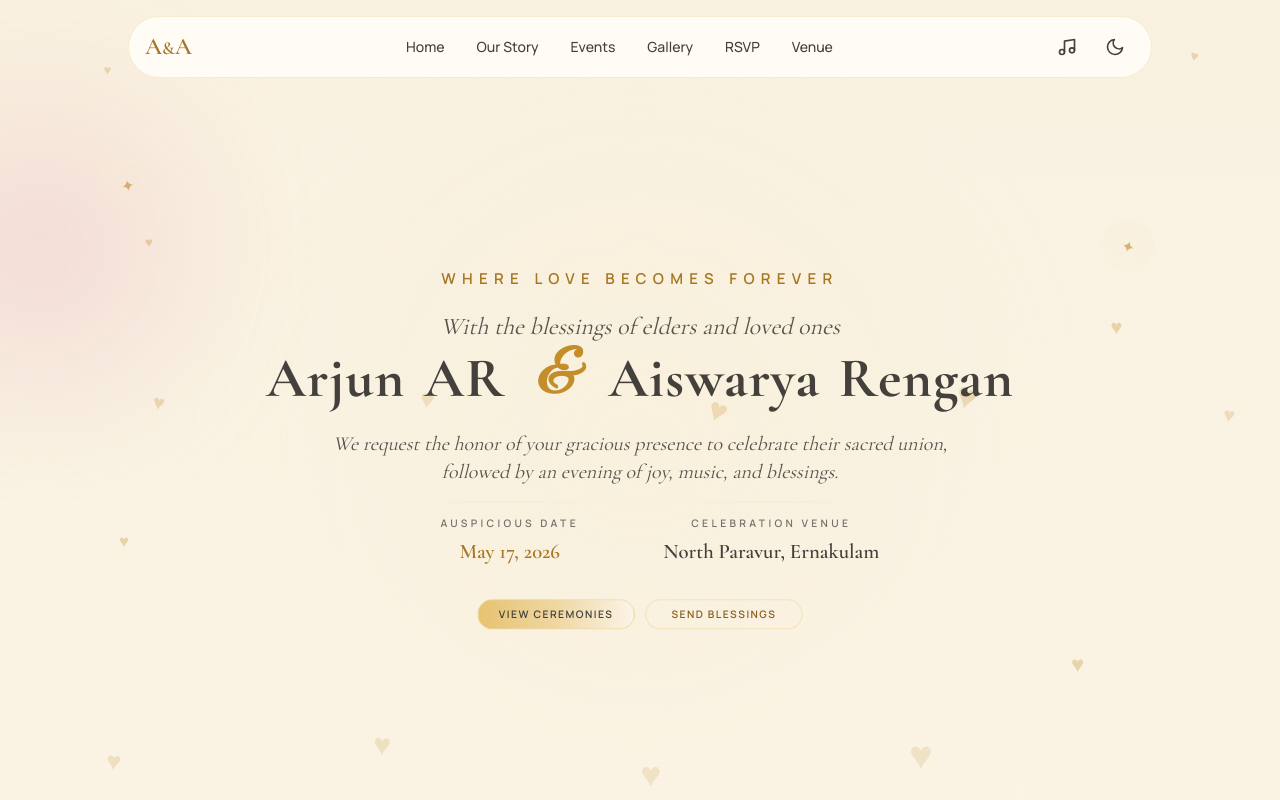
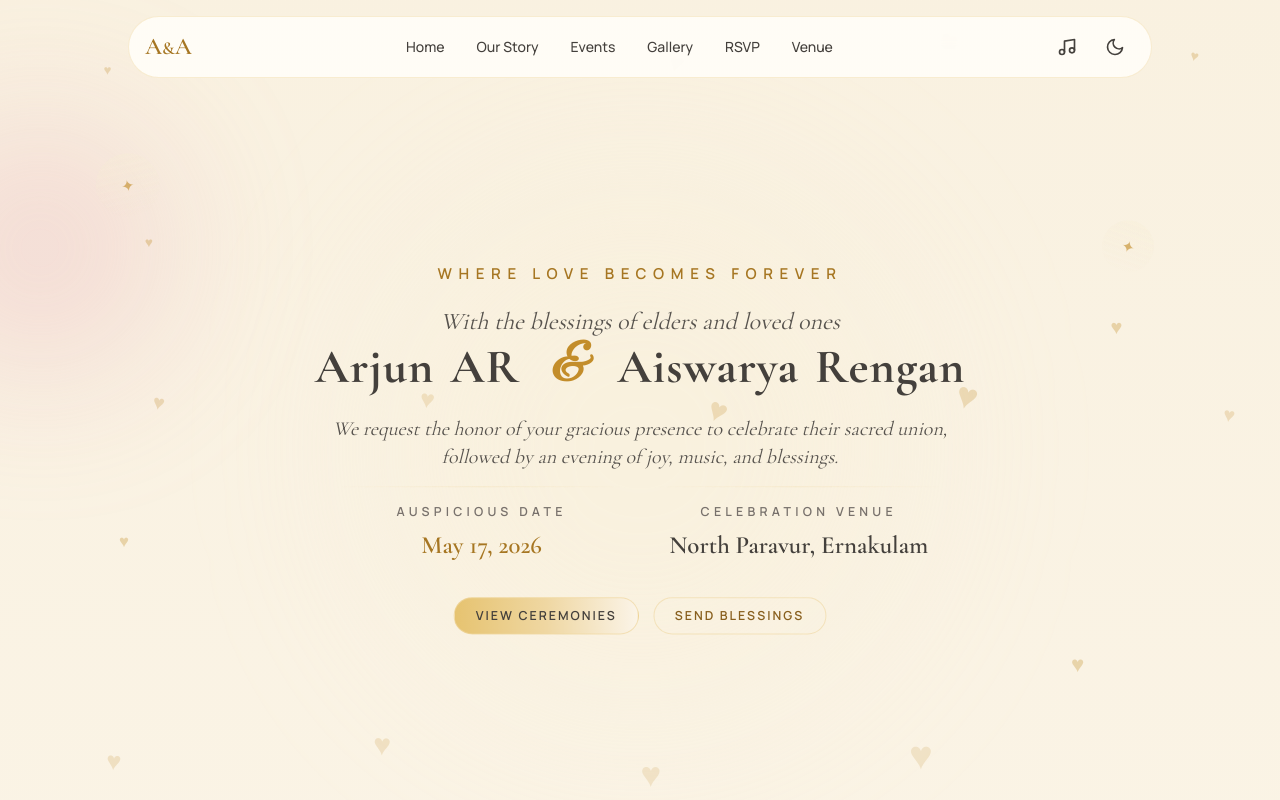
Before and after one commit to Akshay1836/Wedding_Arjun, a React (Vite) app: page / in a window 1280 px wide. Shown: the top 800 px of the page. Built offline with nearby package versions, Linux system fonts and the light colour scheme.

Commit message:
hero page changes added

```diff
--- a/src/components/HeroSection.jsx
+++ b/src/components/HeroSection.jsx
@@ -156,6 +156,7 @@
               {item.icon}
             </MotionDiv>
           ))}
+
       </div>
 
       <div className="relative z-10 mx-auto w-full flex items-center justify-center">
@@ -166,22 +167,22 @@
           <div className="pointer-events-none absolute inset-x-0 top-0 h-12 bg-gradient-to-b from-gold-200/16 to-transparent dark:from-gold-500/6" aria-hidden="true" />
 
           <MotionP
-            className="relative text-center text-[11px] sm:text-[13px] md:text-[15px] font-semibold uppercase tracking-[0.42em] text-gold-600 dark:text-gold-300"
+            className="relative text-center text-[13px] sm:text-[14px] md:text-[15px] font-semibold uppercase tracking-[0.44em] text-gold-600 dark:text-gold-300"
             variants={introVariants}
           >
             {heading}
           </MotionP>
 
           <MotionP
-            className="relative mt-1 text-center font-['Cormorant_Garamond'] text-base sm:text-lg md:text-xl lg:text-2xl italic text-stone-600 dark:text-stone-200"
+            className="relative mt-2 text-center font-['Cormorant_Garamond'] text-lg sm:text-lg md:text-xl lg:text-2xl italic text-stone-600 dark:text-stone-200"
             variants={introVariants}
             >
             With the blessings of elders and loved ones
           </MotionP>
 
           <MotionH1
-            className="relative text-center font-['Cormorant_Garamond'] font-bold leading-[1.02] text-stone-700 dark:text-ivory-100 tracking-wide whitespace-nowrap px-2 sm:px-4 md:px-8 mt-2 mb-1 text-[1.5rem] sm:text-[2.2rem] md:text-[2.8rem] lg:text-[3.4rem] xl:text-[4rem]"
-            style={{ fontSize: "clamp(1.1rem, 6vw, 3.5rem)", letterSpacing: "0.02em", wordSpacing: "0.08em", maxWidth: "900px", width: "100%", margin: "0 auto" }}
+            className="relative text-center font-['Cormorant_Garamond'] font-bold leading-[1.02] text-stone-700 dark:text-ivory-100 tracking-wide px-2 sm:px-4 md:px-8 mt-3 mb-2 text-[2.1rem] sm:text-[2.2rem] md:text-[2.5rem] lg:text-[2.7rem] xl:text-[3rem] sm:whitespace-nowrap"
+            style={{ fontSize: "clamp(1.6rem, 6vw, 3rem)", letterSpacing: "0.02em", wordSpacing: "0.08em", maxWidth: "900px", width: "100%", margin: "0 auto" }}
             variants={nameVariants}
             >
             <motion.span className="inline-block tracking-[0.02em] px-1 sm:px-2 md:px-4 relative align-middle" variants={nameVariants}>
@@ -207,34 +208,34 @@
             </motion.span>
           </MotionH1>
           <MotionP
-            className="relative mx-auto mt-0 max-w-2xl text-center font-['Cormorant_Garamond'] text-sm sm:text-base md:text-lg lg:text-xl italic leading-relaxed text-stone-600 dark:text-stone-200"
+            className="relative mx-auto mt-1 max-w-2xl text-center font-['Cormorant_Garamond'] text-base sm:text-base md:text-lg lg:text-xl italic leading-relaxed text-stone-600 dark:text-stone-200"
             variants={taglineVariants}
             >
             We request the honor of your gracious presence to celebrate their sacred union,
             followed by an evening of joy, music, and blessings.
           </MotionP>
-          <MotionDiv className="relative mx-auto mt-4 grid max-w-3xl gap-3 sm:grid-cols-2" variants={ctaVariants}>
-            <div className="group relative overflow-hidden rounded-xl bg-gradient-to-br from-ivory-100/88 to-ivory-50/80 px-4 py-3.5 text-center transition-all duration-300 hover:from-ivory-100 hover:to-gold-50/70 dark:from-stone-800/68 dark:to-stone-900/58 dark:hover:from-stone-800/75 dark:hover:to-stone-800/65">
+          <MotionDiv className="relative mx-auto mt-6 grid max-w-3xl gap-4 sm:grid-cols-2" variants={ctaVariants}>
+            <div className="group relative overflow-hidden rounded-xl bg-gradient-to-br from-ivory-100/88 to-ivory-50/80 px-5 py-4 text-center transition-all duration-300 hover:from-ivory-100 hover:to-gold-50/70 dark:from-stone-800/68 dark:to-stone-900/58 dark:hover:from-stone-800/75 dark:hover:to-stone-800/65">
               <div className="pointer-events-none absolute inset-x-0 top-0 h-px bg-gradient-to-r from-transparent via-gold-200/40 to-transparent dark:via-gold-500/20" aria-hidden="true" />
-              <p className="text-[8px] sm:text-[9px] md:text-[10px] font-semibold uppercase tracking-[0.32em] text-stone-500 dark:text-stone-400">Auspicious Date</p>
-              <p className="mt-1.5 font-['Cormorant_Garamond'] text-base sm:text-lg md:text-xl font-semibold leading-none text-gold-600 dark:text-gold-300">{dateLabel}</p>
+              <p className="text-[10px] sm:text-[11px] md:text-[12px] font-semibold uppercase tracking-[0.34em] text-stone-500 dark:text-stone-400">Auspicious Date</p>
+              <p className="mt-2 font-['Cormorant_Garamond'] text-lg sm:text-xl md:text-2xl font-semibold leading-none text-gold-600 dark:text-gold-300">{dateLabel}</p>
             </div>
-            <div className="group relative overflow-hidden rounded-xl bg-gradient-to-br from-white/88 to-ivory-50/85 px-4 py-3.5 text-center transition-all duration-300 hover:from-white/92 hover:to-ivory-50 dark:from-stone-800/68 dark:to-stone-900/58 dark:hover:from-stone-800/75 dark:hover:to-stone-800/65">
+            <div className="group relative overflow-hidden rounded-xl bg-gradient-to-br from-white/88 to-ivory-50/85 px-5 py-4 text-center transition-all duration-300 hover:from-white/92 hover:to-ivory-50 dark:from-stone-800/68 dark:to-stone-900/58 dark:hover:from-stone-800/75 dark:hover:to-stone-800/65">
               <div className="pointer-events-none absolute inset-x-0 top-0 h-px bg-gradient-to-r from-transparent via-gold-200/40 to-transparent dark:via-gold-500/20" aria-hidden="true" />
-              <p className="text-[8px] sm:text-[9px] md:text-[10px] font-semibold uppercase tracking-[0.32em] text-stone-500 dark:text-stone-400">Celebration Venue</p>
-              <p className="mt-1.5 font-['Cormorant_Garamond'] text-base sm:text-lg md:text-xl font-semibold leading-none text-stone-700 dark:text-stone-100">{locationLabel}</p>
+              <p className="text-[10px] sm:text-[11px] md:text-[12px] font-semibold uppercase tracking-[0.34em] text-stone-500 dark:text-stone-400">Celebration Venue</p>
+              <p className="mt-2 font-['Cormorant_Garamond'] text-lg sm:text-xl md:text-2xl font-semibold leading-none text-stone-700 dark:text-stone-100">{locationLabel}</p>
             </div>
           </MotionDiv>
-          <MotionDiv className="relative mt-4 flex flex-wrap items-center justify-center gap-2.5" variants={ctaVariants}>
+          <MotionDiv className="relative mt-6 flex flex-wrap items-center justify-center gap-3.5" variants={ctaVariants}>
             <a
               href="#events"
-              className="inline-flex min-w-[152px] items-center justify-center rounded-full border border-gold-200/70 bg-gradient-to-r from-gold-300 via-gold-200 to-ivory-100 px-4 py-1.5 text-[10px] font-semibold uppercase tracking-[0.14em] text-stone-700 transition-all duration-300 hover:border-gold-300/80 hover:from-gold-400 hover:via-gold-300 hover:to-ivory-100 hover:text-stone-800 dark:border-gold-500/35 dark:bg-gradient-to-r dark:from-gold-500 dark:via-gold-400 dark:to-gold-300 dark:text-stone-900"
+              className="inline-flex min-w-[164px] items-center justify-center rounded-full border border-gold-200/70 bg-gradient-to-r from-gold-300 via-gold-200 to-ivory-100 px-5 py-2 text-[12px] font-semibold uppercase tracking-[0.16em] text-stone-700 transition-all duration-300 hover:border-gold-300/80 hover:from-gold-400 hover:via-gold-300 hover:to-ivory-100 hover:text-stone-800 dark:border-gold-500/35 dark:bg-gradient-to-r dark:from-gold-500 dark:via-gold-400 dark:to-gold-300 dark:text-stone-900"
             >
               View Ceremonies
             </a>
             <a
               href="#rsvp"
-              className="inline-flex min-w-[152px] items-center justify-center rounded-full border border-gold-200/60 bg-white/92 px-4 py-1.5 text-[10px] font-semibold uppercase tracking-[0.14em] text-gold-700 transition-all duration-300 hover:border-gold-300/75 hover:bg-ivory-50 dark:border-stone-700/55 dark:bg-stone-800/76 dark:text-gold-300 dark:hover:border-gold-500/45 dark:hover:bg-stone-700"
+              className="inline-flex min-w-[164px] items-center justify-center rounded-full border border-gold-200/60 bg-white/92 px-5 py-2 text-[12px] font-semibold uppercase tracking-[0.16em] text-gold-700 transition-all duration-300 hover:border-gold-300/75 hover:bg-ivory-50 dark:border-stone-700/55 dark:bg-stone-800/76 dark:text-gold-300 dark:hover:border-gold-500/45 dark:hover:bg-stone-700"
             >
               Send Blessings
             </a>
```
Lines whose indentation alone changed are shown as unchanged.
